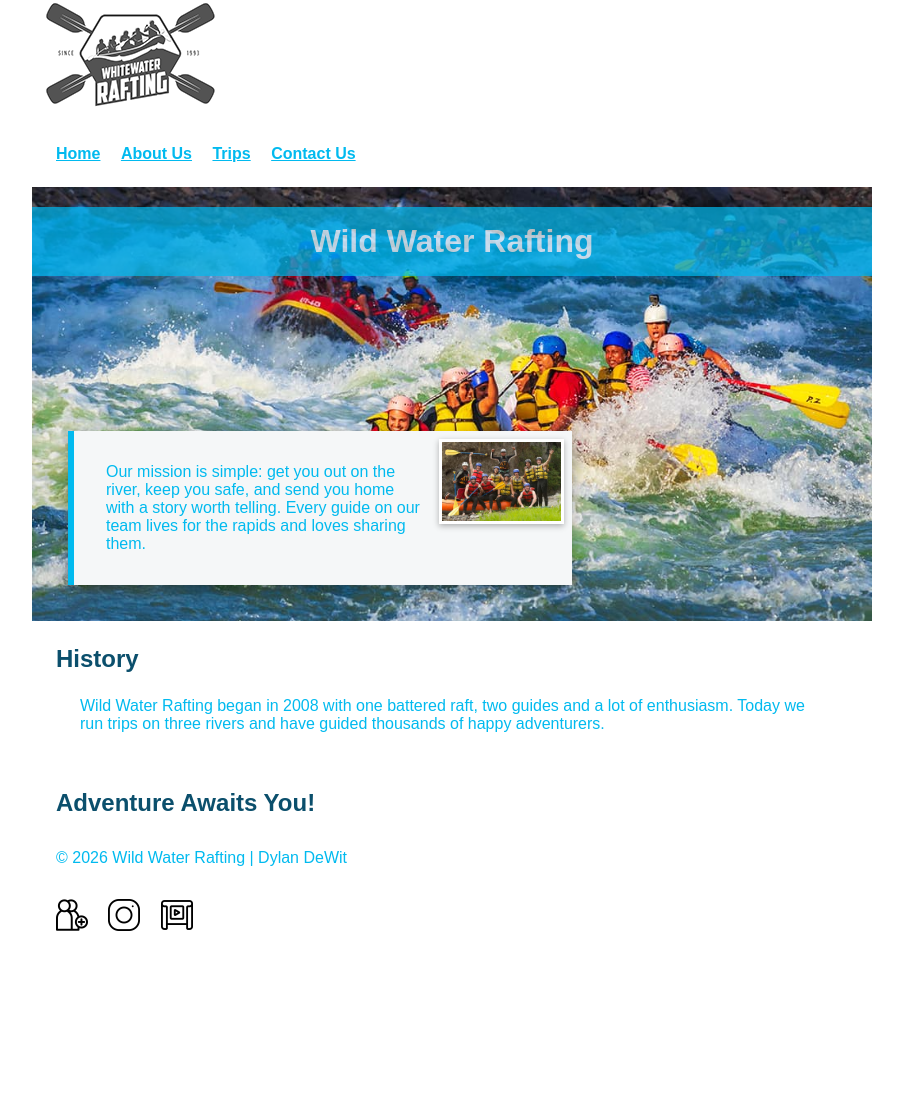
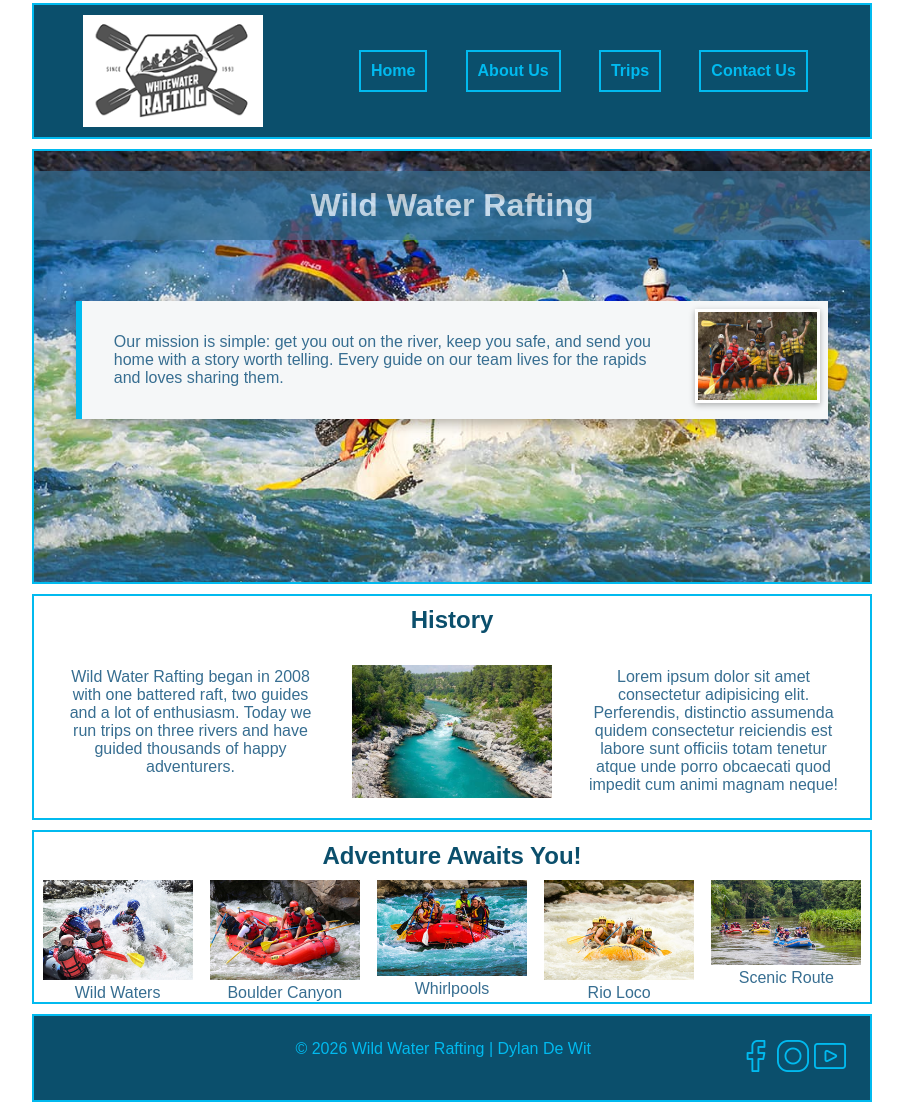
Before and after one commit to d-dw-labs/wdd130, a plain HTML site: page wwr/about.html in a window 1280 px wide. Shown: the part 7-1119 px from the top of the page, without its empty margins (188-1091 px from the left). Before the commit the page ends 966 px from the top, so only its background shows below. Drawn offline with Linux system fonts and the light colour scheme.

Commit message:
Updated the about page both in the html file and css file.

```diff
--- a/styles/styles.css
+++ b/styles/styles.css
@@ -79,6 +79,7 @@ footer {
     padding: 1rem;
     background-color: steelblue;
     color: white;
+    text-decoration: none;
 }
 
 .grid {
--- a/wwr/about.html
+++ b/wwr/about.html
@@ -11,9 +11,9 @@
 </head>
 
 <body>
-  <header>
+  <header class="grid">
     <img src="images/z-wwr-crossedoars.png" alt="Wild Water Rafting logo" width="200">
-    <nav>
+    <nav class="flex">
       <a href="wdd130/index.html">Home</a>
       <a href="about.html">About Us</a>
       <a href="trips.html">Trips</a>
@@ -23,30 +23,52 @@
 
   <main>
     <div class="hero">
+      <h1>Wild Water Rafting</h1>
       <img src="images/rafting12_1024.jpg" alt="Rafters paddling through whitewater rapids">
-      <h1>Wild Water Rafting</h1>
       <article>
         <img src="images/rafting59_600.jpg" alt="Smiling rafter holding a paddle after a trip">
         <p>Our mission is simple: get you out on the river, keep you safe, and send you home with a story worth telling. Every guide on our team lives for the rapids and loves sharing them.</p>
       </article>
     </div>
 
-    <section>
+    <section class="history">
       <h2>History</h2>
       <p>Wild Water Rafting began in 2008 with one battered raft, two guides and a lot of enthusiasm. Today we run trips on three rivers and have guided thousands of happy adventurers.</p>
+      <img src="images/history_image_01.jpg" alt="Landscape of a River">
+      <p>Lorem ipsum dolor sit amet consectetur adipisicing elit. Perferendis, distinctio assumenda quidem consectetur reiciendis est labore sunt officiis totam tenetur atque unde porro obcaecati quod impedit cum animi magnam neque!</p>
     </section>
 
-    <section>
+    <section class="adventure">
       <h2>Adventure Awaits You!</h2>
+      <figure>
+        <img src="images/adventure_image_01.jpg" alt="Wild Waters">
+        <figcaption>Wild Waters</figcaption>
+      </figure>
+      <figure>
+        <img src="images/adventure_image_02.jpg" alt="Boulder Canyon">
+        <figcaption>Boulder Canyon</figcaption>
+      </figure>
+      <figure>
+        <img src="images/adventure_image_03.jpg" alt="Whirlpools">
+        <figcaption>Whirlpools</figcaption>
+      </figure>
+      <figure>
+        <img src="images/adventure_image_04.jpg" alt="Rio Loco">
+        <figcaption>Rio Loco</figcaption>
+      </figure>
+      <figure>
+        <img src="images/adventure_image_05.jpg" alt="Scenic Route">
+        <figcaption>Scenic Route</figcaption>
+      </figure>
     </section>
   </main>
 
   <footer>
-    <p>&copy; 2026 Wild Water Rafting | Dylan DeWit</p>
+    <p>&copy; 2026 Wild Water Rafting | Dylan De Wit</p>
     <nav class="socialmedia">
-      <a href="https://www.facebook.com"><img src="images/add-user_1389323.png" alt="Facebook" width="32" height="32"></a>
-      <a href="https://www.instagram.com"><img src="images/instagram_1946511.png" alt="Instagram" width="32" height="32"></a>
-      <a href="https://www.youtube.com"><img src="images/video_5377701.png" alt="YouTube" width="32" height="32"></a>
+      <a href="https://www.facebook.com"><img src="images/facebook.png" alt="Facebook" width="32" height="32"></a>
+      <a href="https://www.instagram.com"><img src="images/instagram.png" alt="Instagram" width="32" height="32"></a>
+      <a href="https://www.youtube.com"><img src="images/youtube.png" alt="YouTube" width="32" height="32"></a>
     </nav>
   </footer>
 </body>
--- a/wwr/styles/rafting.css
+++ b/wwr/styles/rafting.css
@@ -1,28 +1,24 @@
+/* Variables */
 :root {
   --primary-color: #0b4f6c;
   --secondary-color: #01baef;
-  --accent1-color: #01baef;
+  --accent1-color: #376E91;
   --accent2-color: #f5f7f8;
   --heading-font: Arial, Helvetica, sans-serif;
   --body-font: Arial, Helvetica, sans-serif;
 }
 
+/* Reset */
 * {
   margin: 0;
   padding: 0;
   box-sizing: border-box;
 }
 
+/* Base */
 body {
   font-family: var(--body-font);
   color: var(--accent1-color);
-}
-
-header,
-main,
-footer {
-  width: 840px;
-  margin: 0 auto;
 }
 
 h1,
@@ -33,27 +29,55 @@ h2 {
 
 nav,
 p,
-section,
 article {
   margin: 16px;
   padding: 8px;
-  text-align: left;
+}
+
+/* Layout */
+header,
+main,
+footer {
+  width: 840px;
+  margin: 10px auto;
+}
+
+.grid {
+  display: grid;
+  grid-template-columns: 1fr 2fr;
+  align-items: center;
+}
+
+.flex {
+  display: flex;
+  justify-content: space-evenly;
 }
 
 /* Header nav links */
-nav a {
+header {
+  background-color: #0b4f6c;
+  border: 2px solid var(--secondary-color);
+}
+
+header nav a {
   color: var(--secondary-color);
   font-weight: 600;
   margin-right: 16px;
+  text-decoration: none;
+  border: 2px solid var(--secondary-color);
+  padding: 10px;
 }
 
-.socialmedia a {
-  text-decoration: none;
+header img {
+  padding: 10px;
+  justify-self: center;
 }
 
-/* Hero overlay */
+/* Hero */
 .hero {
   position: relative;
+  margin-bottom: 10px;
+  border: 2px solid var(--secondary-color);
 }
 
 .hero img {
@@ -62,7 +86,7 @@ nav a {
   height: auto;
 }
 
-h1 {
+.hero h1 {
   position: absolute;
   top: 20px;
   width: 100%;
@@ -74,19 +98,96 @@ h1 {
 }
 
 .hero article {
+  display: flex;
+  flex-direction: row-reverse;
   position: absolute;
-  bottom: 20px;
-  left: 20px;
-  width: 60%;
+  margin: 0;
+  top: 150px;
+  left: 5%;
+  right: 5%;
+  width: 90%;
   background-color: var(--accent2-color);
   border-left: 6px solid var(--secondary-color);
   box-shadow: 0 4px 12px rgba(0, 0, 0, 0.3);
 }
 
 .hero article img {
-  float: right;
   width: 125px;
   margin: 0 0 8px 12px;
   border: 3px solid #fff;
   box-shadow: 0 2px 6px rgba(0, 0, 0, 0.3);
 }
+
+/* History Layout */
+.history {
+  width: auto;
+  display: grid;
+  grid-template-columns: 3fr 1fr 3fr;
+  border: 2px solid, var(--secondary-color);
+  margin-bottom: 10px;
+}
+
+.history h2 {
+  grid-column: 1/ -1;
+  text-align: center;
+  padding: 10px;
+}
+
+.history p {
+  text-align: center;
+}
+
+.history img {
+  width: 200px;
+  margin: 5px;
+  align-self: center;
+}
+
+/* Adventure Layout */
+.adventure {
+  width: auto;
+  border: 2px solid #01baef;
+  display: grid;
+  grid-template-columns: repeat(5, 1fr);
+}
+
+.adventure h2 {
+  grid-column: 1/ -1;
+  text-align: center;
+  padding: 10px;
+}
+
+.adventure figure {
+  text-align: center;
+}
+
+.adventure img {
+  width: 150px;
+  height: auto;
+  justify-self: center;
+}
+
+.adventure figcaption {
+  text-align: center;
+}
+
+/* Footer */
+footer {
+  display: grid;
+  grid-template-columns: 1fr 4fr 1fr;
+  background-color: #0b4f6c;
+  border: 2px solid var(--secondary-color);
+}
+
+footer p {
+  grid-column: 2;
+  text-align: center;
+  color: var(--secondary-color);
+}
+
+.socialmedia {
+  grid-column: 3;
+  display: flex;
+  gap: 5px;
+  text-decoration: none;
+}
```
Also changed, not shown: wwr/images/add-user_1389323.png (deleted), wwr/images/adventure_image_01.jpg (added), wwr/images/adventure_image_02.jpg (added), wwr/images/adventure_image_03.jpg (added), wwr/images/adventure_image_04.jpg (added), wwr/images/adventure_image_05.jpg (added), wwr/images/facebook.png (added), wwr/images/history_image_01.jpg (added), wwr/images/instagram.png (added), wwr/images/instagram_1946511.png (deleted), wwr/images/video_5377701.png (deleted), wwr/images/youtube.png (added).
